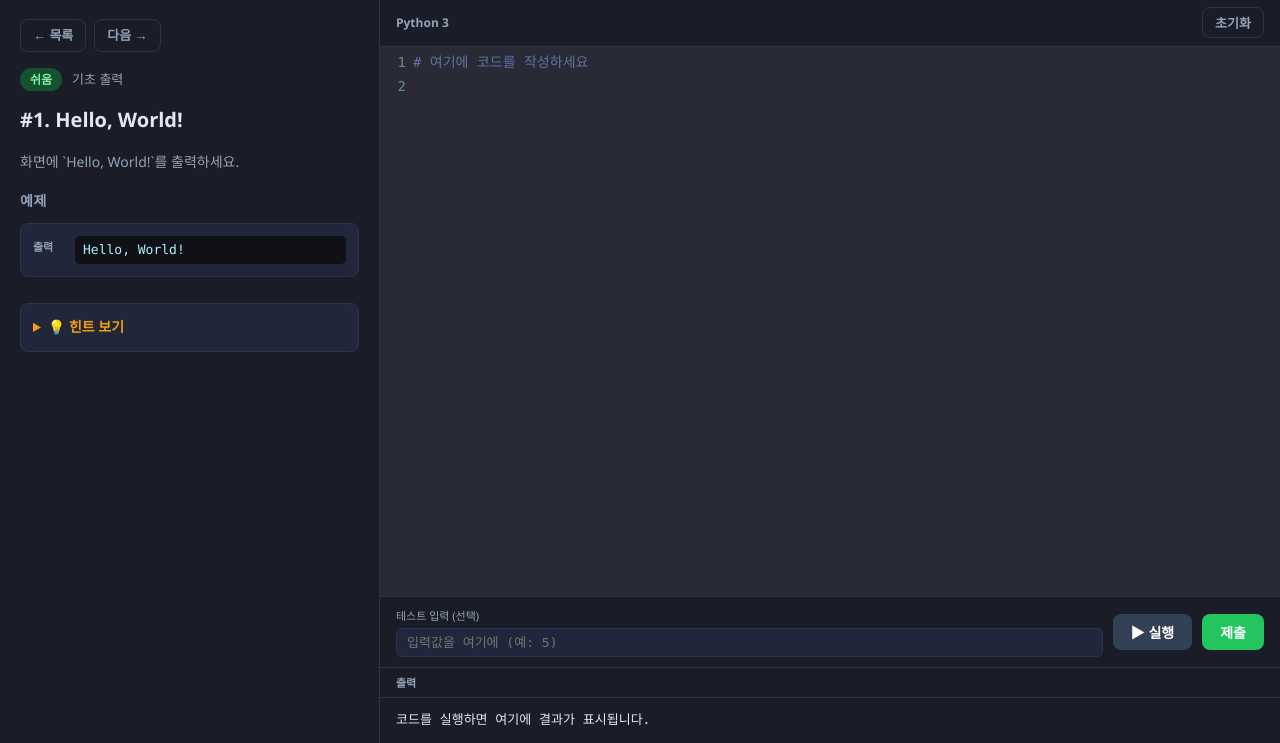
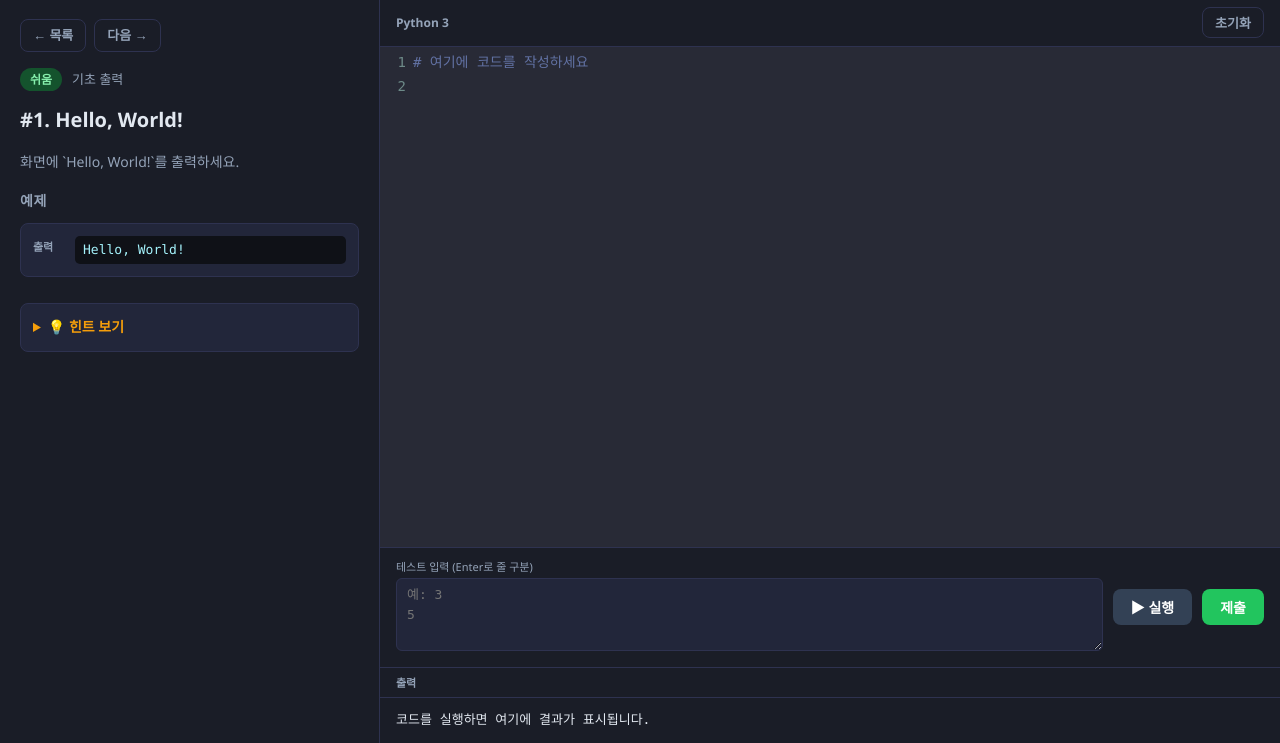
Before and after one commit to kang-teacher/cbt, a Flask app: page /problem/1 in a window 1280 px wide. Shown: the part 57-800 px from the top of the page. Run offline with Flask 3, Linux system fonts and the light colour scheme; some libraries are stand-ins or nearby versions.

Commit message:
Add files via upload

```diff
--- a/problem.html
+++ b/problem.html
@@ -56,8 +56,8 @@
 
       <div class="run-bar">
         <div class="run-input-wrap">
-          <label class="run-label">테스트 입력 (선택 — 직접 실행 시)</label>
-          <input type="text" id="custom-input" class="run-input" placeholder="입력값 (줄바꿈은 \n, 예: 3\n5)">
+          <label class="run-label">테스트 입력 (Enter로 줄 구분)</label>
+          <textarea id="custom-input" class="run-input run-textarea" rows="3" placeholder="예: 3&#10;5"></textarea>
         </div>
         <button class="btn btn-secondary" onclick="runCode()">▶ 실행</button>
         <button class="btn btn-success" onclick="submitCode()">제출</button>
@@ -157,7 +157,7 @@
     // ===== Render API 호출 =====
     window.runCode = async () => {
       const code = editor.getValue();
-      const rawInput = document.getElementById("custom-input").value.replace(/\\n/g, "\n");
+      const rawInput = document.getElementById("custom-input").value;
       setOutput("실행 중...", "running");
       document.getElementById("result-panel").style.display = "none";
       try {
--- a/static/css/style.css
+++ b/static/css/style.css
@@ -325,6 +325,7 @@ pre { font-family: 'Consolas', 'D2Coding', monospace; }
   font-family: monospace;
 }
 .run-input:focus { outline: none; border-color: var(--accent); }
+.run-textarea { resize: vertical; min-height: 60px; line-height: 1.5; }
 
 .output-panel {
   background: var(--bg2);
--- a/style.css
+++ b/style.css
@@ -218,6 +218,7 @@ pre { font-family: 'Consolas', 'D2Coding', monospace; }
   font-size: 13px; width: 100%; font-family: monospace;
 }
 .run-input:focus { outline: none; border-color: var(--accent); }
+.run-textarea { resize: vertical; min-height: 60px; line-height: 1.5; }
 
 .output-panel { background: var(--bg2); border-top: 1px solid var(--border); max-height: 160px; overflow-y: auto; flex-shrink: 0; }
 .output-header { padding: 6px 16px; font-size: 11px; font-weight: 700; color: var(--text2); text-transform: uppercase; border-bottom: 1px solid var(--border); }
--- a/templates/problem.html
+++ b/templates/problem.html
@@ -64,8 +64,8 @@
     <!-- 테스트 입력 -->
     <div class="run-bar">
       <div class="run-input-wrap">
-        <label class="run-label">테스트 입력 (선택)</label>
-        <input type="text" id="custom-input" class="run-input" placeholder="입력값을 여기에 (예: 5)">
+        <label class="run-label">테스트 입력 (Enter로 줄 구분)</label>
+        <textarea id="custom-input" class="run-input run-textarea" rows="3" placeholder="예: 3&#10;5"></textarea>
       </div>
       <button class="btn btn-secondary" onclick="runCode()">▶ 실행</button>
       <button class="btn btn-success" onclick="submitCode()">제출</button>
```
